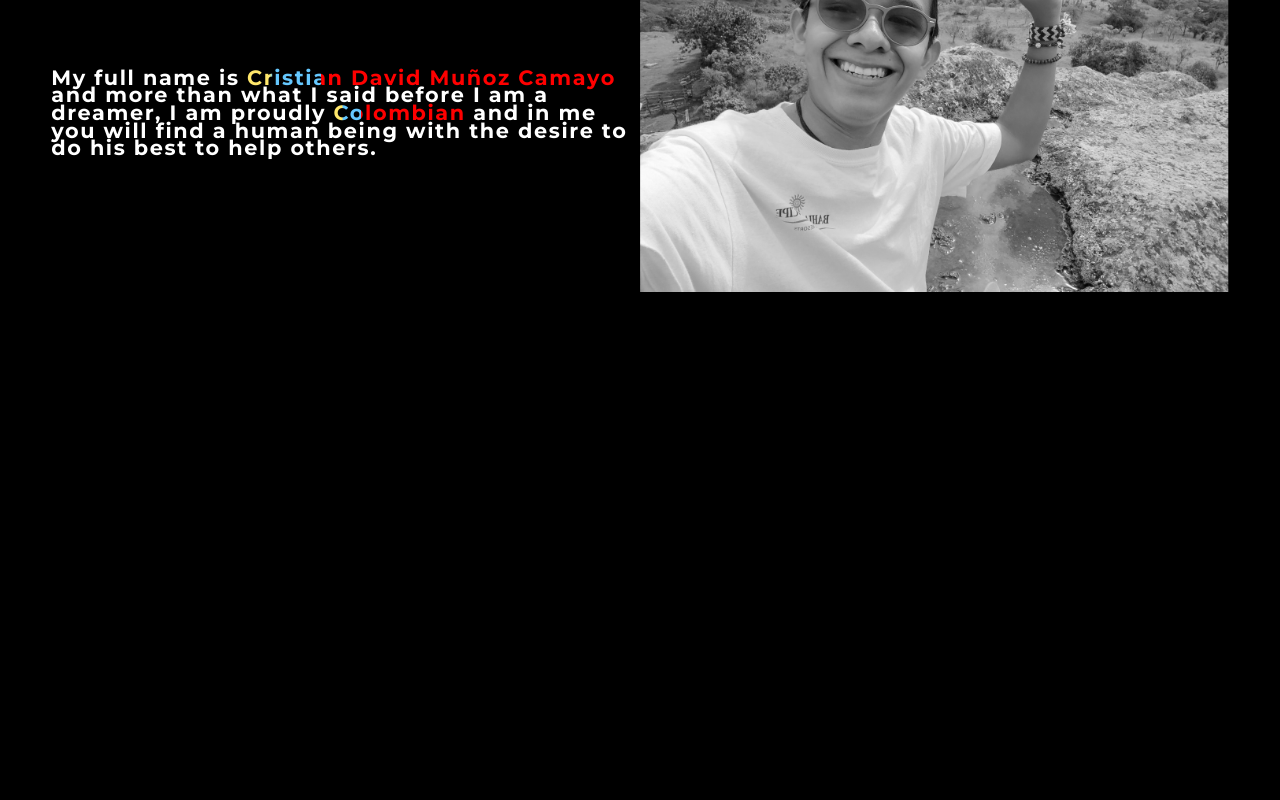
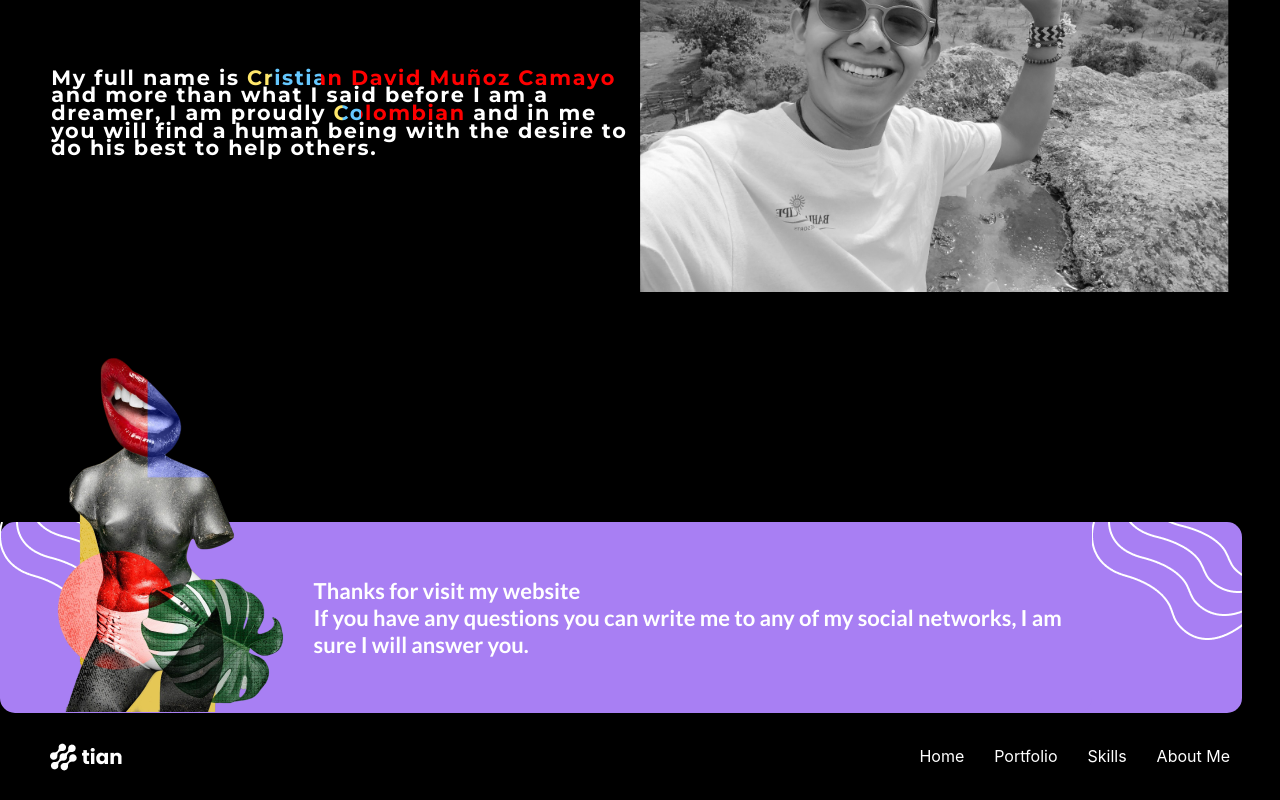
Before and after one commit to lukanogaj/product-designer, a React (Create React App) app: page / in a window 1280 px wide. Shown: the part 6127-6927 px from the top of the page. Before the commit the page ends 6419 px from the top, so only its background shows below. Built offline with nearby package versions, Linux system fonts and the light colour scheme.

Commit message:
final-tablet

```diff
--- a/src/App.js
+++ b/src/App.js
@@ -11,7 +11,6 @@ import Footer from "./components/Footer";
 import { useRef } from "react";
 
 function App() {
-	// const windowSize = useRef([window.innerWidth, window.innerHeight]);
 	return (
 		<Layout>
 			<Hero />
@@ -20,8 +19,8 @@ function App() {
 			<Skills />
 			<Feedback />
 			<AboutMe />
-			{/* <Frame /> */}
-			{/* <Footer /> */}
+			<Frame />
+			<Footer />
 		</Layout>
 	);
 }
--- a/src/components/Footer/index.jsx
+++ b/src/components/Footer/index.jsx
@@ -4,13 +4,21 @@ import logo from "../Assests/Icons/logo.png";
 const Footer = () => {
 	return (
 		<div className={styles.footer}>
-			<div className={styles.footerWrapper}>
+			<div className={styles.container}>
 				<div className={styles.logoMain}>
 					<img
 						src={logo}
 						alt=""
 					/>
 				</div>
+        <div className={styles.menu}>
+				<ul>
+					<li>Home</li>
+					<li>Portfolio</li>
+					<li>Skills</li>
+					<li>About Me</li>
+				</ul>
+			</div>
 			</div>
 		</div>
 	);
--- a/src/components/Footer/index.module.scss
+++ b/src/components/Footer/index.module.scss
@@ -3,24 +3,39 @@
 	justify-content: space-between;
 	align-items: center;
 	width: 100%;
-	height: 90px;
-	padding: 0px 100px 0px 100px;
+	padding: 0px 50px 0px 50px;
 
-	.footerWrapper {
+	.container {
 		display: flex;
 		justify-content: space-between;
 		width: 100%;
 		align-items: center;
-		height: 100%;
-	}
+		padding: 30px 0px 30px 0px;
+		.logoMain {
+			width: 50%;
+			height: 27px;
+			& > {
+				width: 100%;
+				height: 100%;
+			}
+			// margin-left: 100px;
+		}
 
-	.logoMain {
-		width: 10.734%;
-		height: 27px;
-		& > {
-			width: 100%;
-			height: 100%;
+		.menu {
+			width: 50%;
+			color: #ffffff;
+			& ul {
+				list-style: none;
+				display: flex;
+				justify-content: flex-end;
+				gap: 30px;
+				font-size: 1rem;
+			}
+
+			@media screen and (max-width: 768px) {
+				display: none;
+				font-size: 1rem;
+			}
 		}
-		// margin-left: 100px;
 	}
 }
--- a/src/components/Frame/index.jsx
+++ b/src/components/Frame/index.jsx
@@ -5,13 +5,14 @@ import frameFooter from "../Assests/framefooter.png";
 const Frame = () => {
 	return (
 		<div className={styles.frameContainer}>
-			<div className={styles.frameWrapper}>
+			<div className={styles.container}>
 				<div className={styles.frameWaves}>
 					<img
 						src={frameFooter}
 						alt=""
 					/>
 				</div>
+				<div className={styles.frameWrapper}>
 					<div className={styles.vintageImage}>
 						<img
 							src={smallVintage}
@@ -20,9 +21,11 @@ const Frame = () => {
 					</div>
 					<div className={styles.frameParagraph}>
 						<p>
-						Thanks for visit my website <br /> If you have any questions you can
-						write me to any of my social networks, I am sure I will answer you.
+							Thanks for visit my website <br /> If you have any questions you
+							can write me to any of my social networks, I am sure I will answer
+							you.
 						</p>
+					</div>
 				</div>
 				<div className={styles.frameWaves}>
 					<img
--- a/src/components/Frame/index.module.scss
+++ b/src/components/Frame/index.module.scss
@@ -6,46 +6,58 @@
 	font-family: "Lato", sans-serif;
 	margin-top: 230px;
 	width: 100%;
-	height: 180px;
+	// height: 180px;
 	background-color: #000000;
 
+	.container {
+		display: flex;
+		justify-content: space-between;
+		width: 97%;
+		background-color: #a87ff3;
+		border-radius: 15px;
 		.frameWrapper {
 			display: flex;
-		justify-content: space-between;
+			// justify-content: space-between;
+			text-align: center;
 			width: 100%;
-		height: 100%;
 			align-items: center;
-		margin: auto;
 			border-radius: 15px;
 			position: relative;
 			background-color: #a87ff3;
+			padding: 55px 0px 55px 0px;
 			.frameWaves {
-			width: 8.681%;
-			height: 100%;
+				width: 9%;
 				& > img {
 					display: block;
 					width: 100%;
-				height: 125px;
 				}
 			}
 
 			.vintageImage {
 				position: absolute;
 				width: 100%;
-			height: 100%;
-			right: 43%;
-			bottom: 120%;
+				right: 50%;
+				bottom: -1%;
 			}
 
 			.frameParagraph {
-			width: 58.507%;
-			height: 44px;
+				width: 95%;
+				align-items: center;
+				margin: auto;
+        padding-left: 100px;
 				text-align: left;
+				@media screen and (max-width: 1024px) {
+          width: 100%;
+          padding-left: 100px;
+				}
 				& > p {
+					display: block;
 					color: #ffffff;
-				font-size: 1.145831vw;
+					font-size: 1.375rem;
 					font-weight: 700;
+					padding-left: 40px;
 				}
 			}
 		}
 	}
+}
```
Lines whose indentation alone changed are shown as unchanged.
